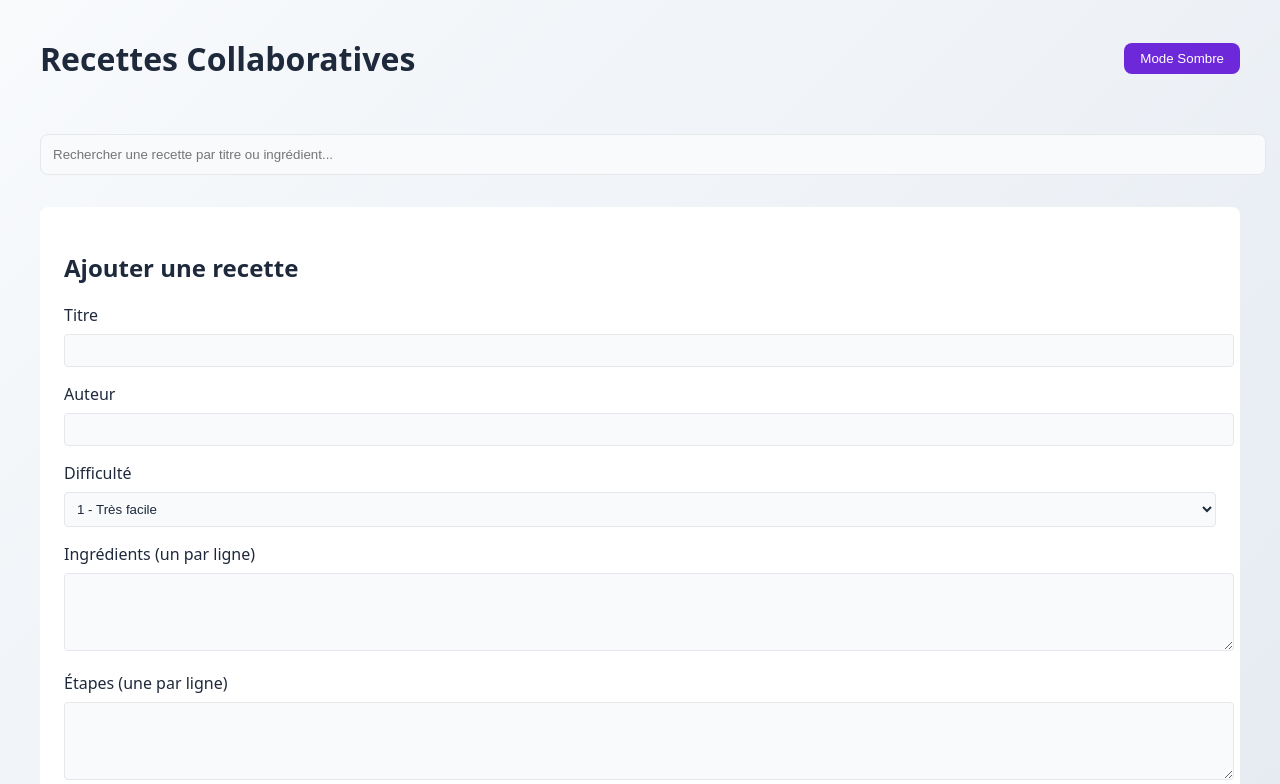
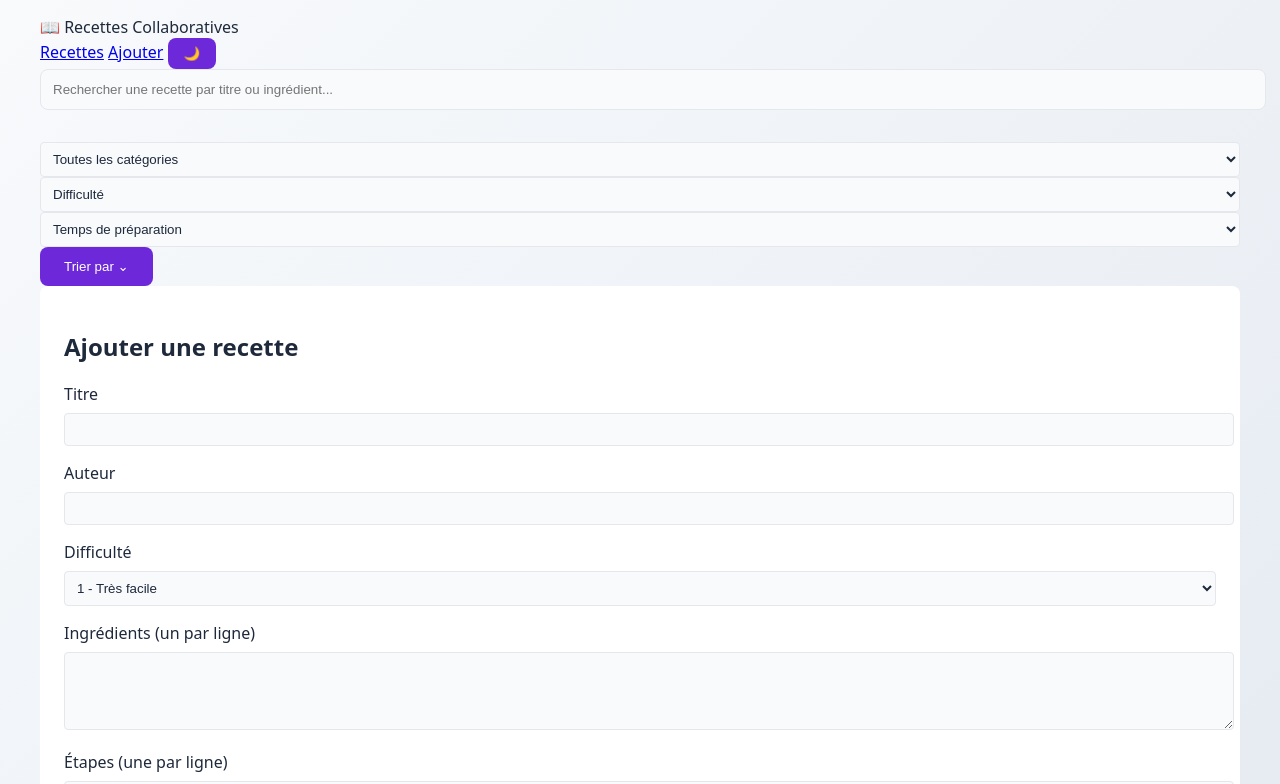
Before and after one commit to Samuelchemam/Recettes-V2, a plain HTML site: page index.html in a window 1280 px wide. Shown: the top 784 px of the page. Drawn offline with Linux system fonts and the light colour scheme; no server answers.

Commit message:
Update index.html

```diff
--- a/index.html
+++ b/index.html
@@ -11,14 +11,39 @@
     <link rel="stylesheet" href="style.css">
 </head>
 <body>
-    <div class="container">
-        <div class="header">
-            <h1>Recettes Collaboratives</h1>
-            <button class="theme-toggle" onclick="toggleTheme()">Mode Sombre</button>
-        </div>
+        <div class="container">
+            <nav class="main-nav">
+                <div class="logo">📖 Recettes Collaboratives</div>
+                <div class="nav-links">
+                    <a href="#recipes">Recettes</a>
+                    <a href="#add-recipe">Ajouter</a>
+                    <button class="theme-toggle" onclick="toggleTheme()">🌙</button>
+                </div>
+            </nav>
+            <input type="text" class="search-bar" placeholder="Rechercher une recette par titre ou ingrédient..." oninput="searchRecipes()">
 
-        <input type="text" class="search-bar" placeholder="Rechercher une recette par titre ou ingrédient..." oninput="searchRecipes()">
-
+            <!-- Ajoutez la section filtres ICI -->
+            <div class="filters-section">
+                <select class="filter-category">
+                    <option value="">Toutes les catégories</option>
+                </select>
+                <select class="filter-difficulty">
+                    <option value="">Difficulté</option>
+                    <option value="1">Très facile</option>
+                    <option value="2">Facile</option>
+                    <option value="3">Moyen</option>
+                    <option value="4">Difficile</option>
+                    <option value="5">Très difficile</option>
+                </select>
+                <select class="filter-time">
+                    <option value="">Temps de préparation</option>
+                    <option value="15">< 15 min</option>
+                    <option value="30">< 30 min</option>
+                    <option value="60">< 1h</option>
+                    <option value="61">> 1h</option>
+                </select>
+                <button class="sort-btn">Trier par ⌄</button>
+            </div>
         <form class="recipe-form" id="recipe-form">
             <h2>Ajouter une recette</h2>
             <div class="form-group">
```
